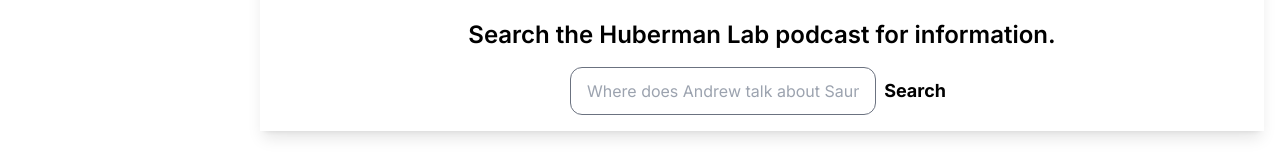
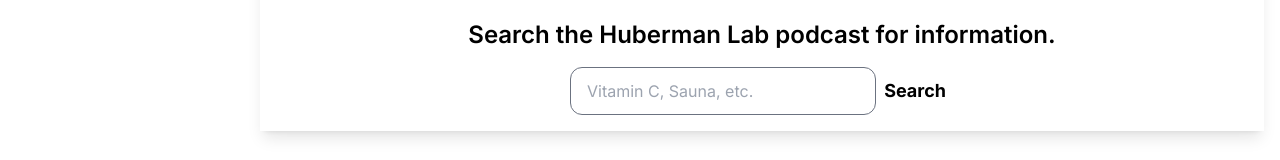
Before and after one commit to AlexanderLiteplo/Podcast_Search_Engine, a Next.js app in the folder Frontend-UI/: page / in a window 1280 px wide. Shown: the part 669-829 px from the top of the page. Built offline with nearby package versions, Linux system fonts and the light colour scheme.

Commit message:
updating UI

```diff
--- a/Frontend-UI/src/app/page.tsx
+++ b/Frontend-UI/src/app/page.tsx
@@ -239,7 +239,7 @@
               <input
                 type="text"
                 name="promptdata"
-                placeholder="Where does Andrew talk about Sauna?"
+                placeholder="Vitamin C, Sauna, etc."
                 onChange={handleChange}
                 className="w-full h-12 bg-inherit rounded-xl border border-gray-500 px-4"
               />
```
